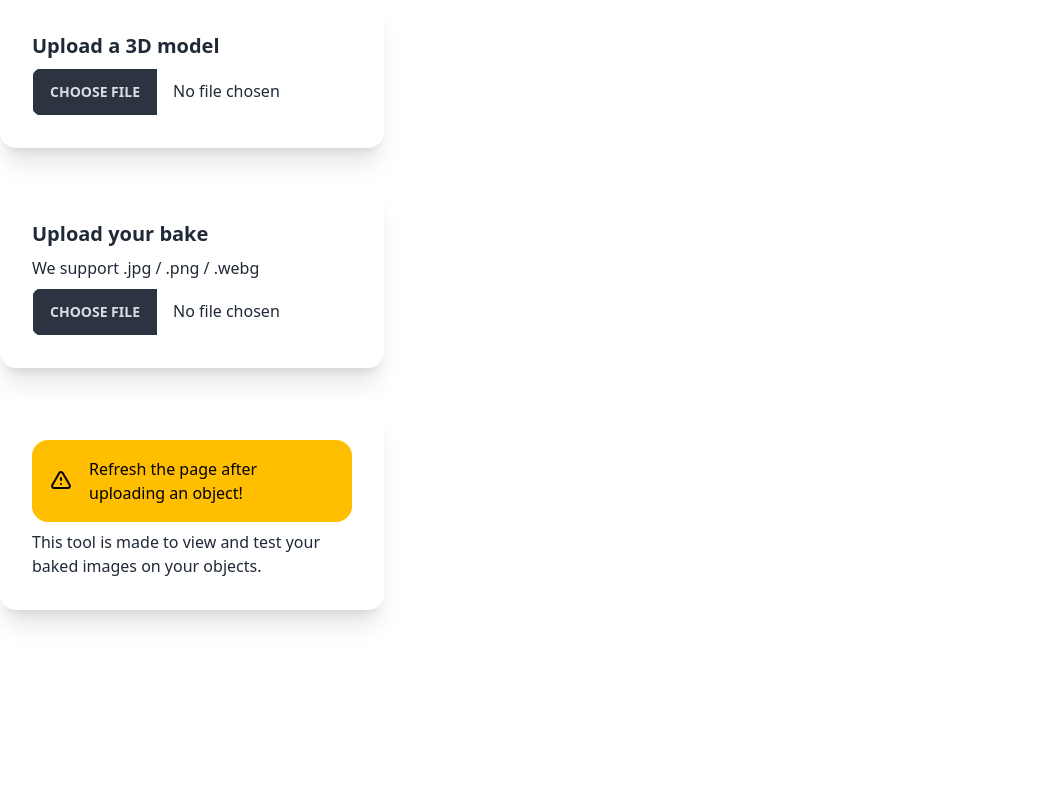
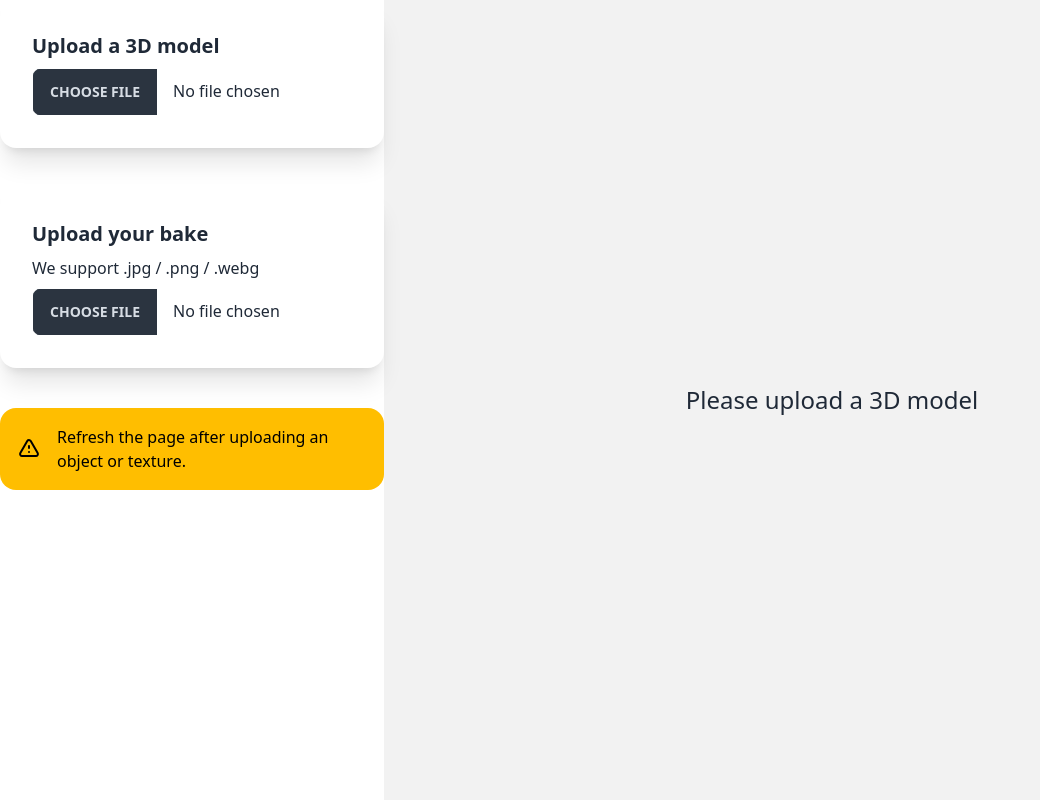
Before and after one commit to jwmik123/3d-model-viewer, a React (Vite) app: page / in a window 1280 px wide. Shown: the whole page, without its empty margins (0-1040 px from the left). Built offline with nearby package versions, Linux system fonts and the light colour scheme.

Commit message:
style: improvements to UX

```diff
--- a/src/App.jsx
+++ b/src/App.jsx
@@ -38,12 +38,16 @@ function App() {
           onModelUpload={handleModelUpload}
           onTextureUpload={handleTextureUpload}
         />
-        {file && (
+        {file ? (
           <ModelViewer
             key={file + texture}
             base64Model={file}
             base64Texture={texture}
           />
+        ) : (
+          <div className="min-h-screen cursor-grab hero bg-base-200">
+            <h1 className="text-2xl">Please upload a 3D model</h1>
+          </div>
         )}
       </div>
     </>
--- a/src/components/ModelViewer.jsx
+++ b/src/components/ModelViewer.jsx
@@ -50,8 +50,8 @@ const Model = ({ fileUrl, textureUrl }) => {
               }
             `,
         });
+        updateMaterial();
       });
-      updateMaterial();
     }
   }, [textureUrl]);
 
--- a/src/components/UploadModel.jsx
+++ b/src/components/UploadModel.jsx
@@ -47,8 +47,6 @@ const UploadModel = () => {
           </div>
         </div>
       </div>
-      <div className="shadow-xl card w-96 bg-base-100">
-        <div className="card-body">
       <div role="alert" className="alert alert-warning">
         <svg
           xmlns="http://www.w3.org/2000/svg"
@@ -63,13 +61,7 @@ const UploadModel = () => {
             d="M12 9v2m0 4h.01m-6.938 4h13.856c1.54 0 2.502-1.667 1.732-3L13.732 4c-.77-1.333-2.694-1.333-3.464 0L3.34 16c-.77 1.333.192 3 1.732 3z"
           />
         </svg>
-            <span>Refresh the page after uploading an object!</span>
-          </div>
-          <p>
-            This tool is made to view and test your baked images on your
-            objects.
-          </p>
-        </div>
+        <span>Refresh the page after uploading an object or texture.</span>
       </div>
     </div>
   );
```
Lines whose indentation alone changed are shown as unchanged.
